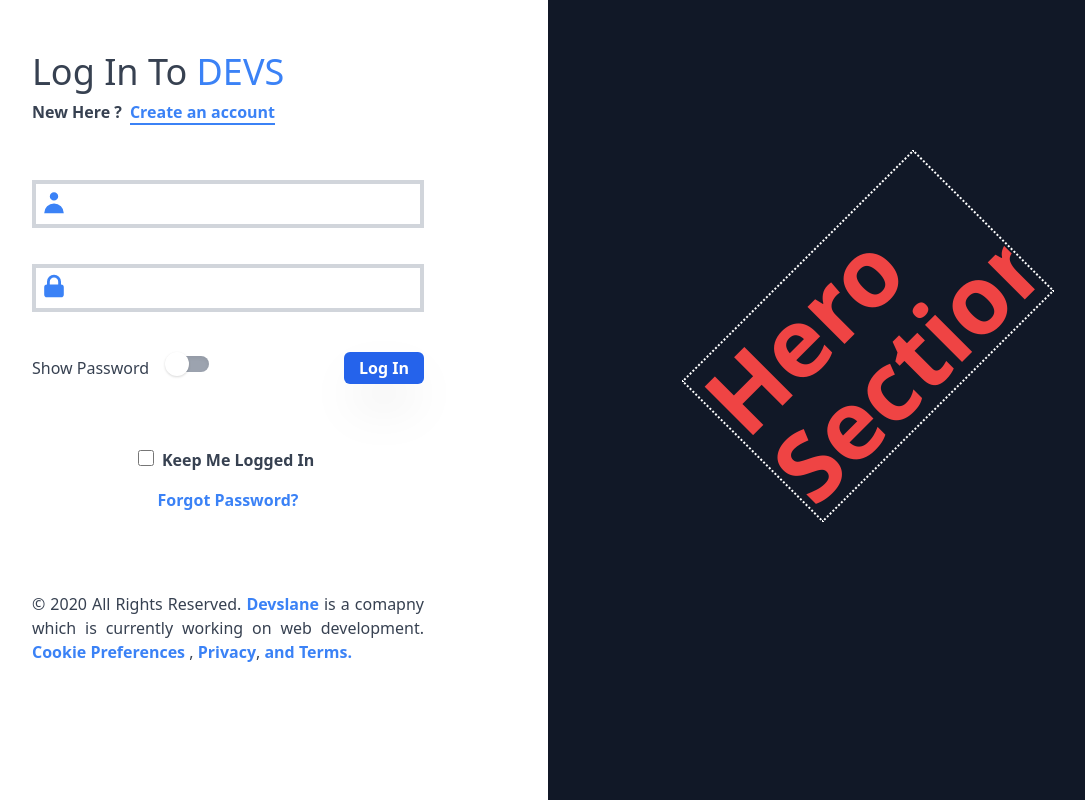
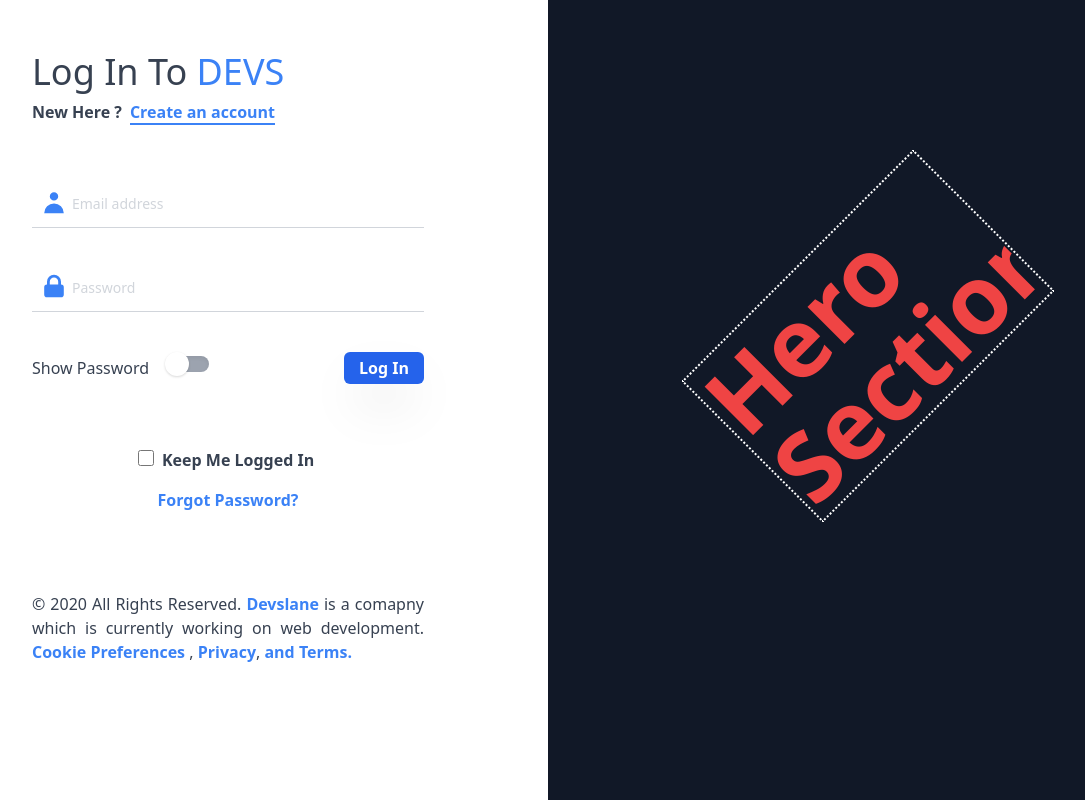
Before and after one commit to JanviPangoriya/Project, a React (Create React App) app: page /login in a window 1280 px wide. Shown: the whole page, without its empty margins (92-1177 px from the left). Built offline with nearby package versions, Linux system fonts and the light colour scheme.

Commit message:
changes done

```diff
--- a/src/Component/Input/Input.tsx
+++ b/src/Component/Input/Input.tsx
@@ -2,8 +2,8 @@ import React from "react";
 import { InputHTMLAttributes } from "react";
 
 interface Props extends InputHTMLAttributes<HTMLInputElement> {
-  touched: boolean;
-  error: string;
+  touched?: boolean;
+  error?: string;
   placeholder: string;
   id: string;
   children?: React.ReactElement;
@@ -13,7 +13,6 @@ const Input: React.FC<Props> = ({
   touched,
   error,
   id,
-  className,
   children,
   placeholder,
   ...rest
@@ -31,8 +30,7 @@ const Input: React.FC<Props> = ({
         {...rest}
         required
         className={
-          "relative appearance-none rounded-none block p-10 w-full h-12 pl-10 py-5 border-4 border-gray-300 placeholder-gray-300 text-gray-900 focus:outline-none focus:ring-indigo-500  focus:border-indigo-500 focus:z-10 sm:text-sm " +
-          className
+          "relative appearance-none rounded-none block p-10 w-full h-12 pl-10 py-5 border-b border-gray-300 placeholder-gray-300 text-gray-900 focus:outline-none focus:ring-indigo-500  focus:border-indigo-500 focus:z-10 sm:text-sm "
         }
         placeholder={placeholder}
       />
--- a/src/Pages/Login.Page.tsx
+++ b/src/Pages/Login.Page.tsx
@@ -51,7 +51,7 @@ const Login: React.FC<Props> = (props) => {
               <Input
                 touched={myform.touched.email}
                 error={myform.errors.email}
-                text="Email address"
+                placeholder="Email address"
                 id="email-address"
                 type="email"
                 autoComplete="email"
@@ -64,7 +64,7 @@ const Login: React.FC<Props> = (props) => {
               <Input
                 touched={myform.touched.password}
                 error={myform.errors.password}
-                text="Password"
+                placeholder="Password"
                 id="password"
                 type="password"
                 autoComplete="current-password"
@@ -87,12 +87,11 @@ const Login: React.FC<Props> = (props) => {
                   className={
                     "w-20 px-3 mt-5 md:mt-0 py-1 rounded-md bg-blue-600 text-white font-semibold shadow-2xl hover:shadow-none "
                   }
-                  >
+                >
                   Log In
                 </button>
-
               </div>
-                  {/* <Button theme="secondary">Sign in </Button> */}
+              {/* <Button theme="secondary">Sign in </Button> */}
               <div className=" mt-16 mb-4">
                 <div className="flex flex-row justify-center items-center">
                   <label
```
